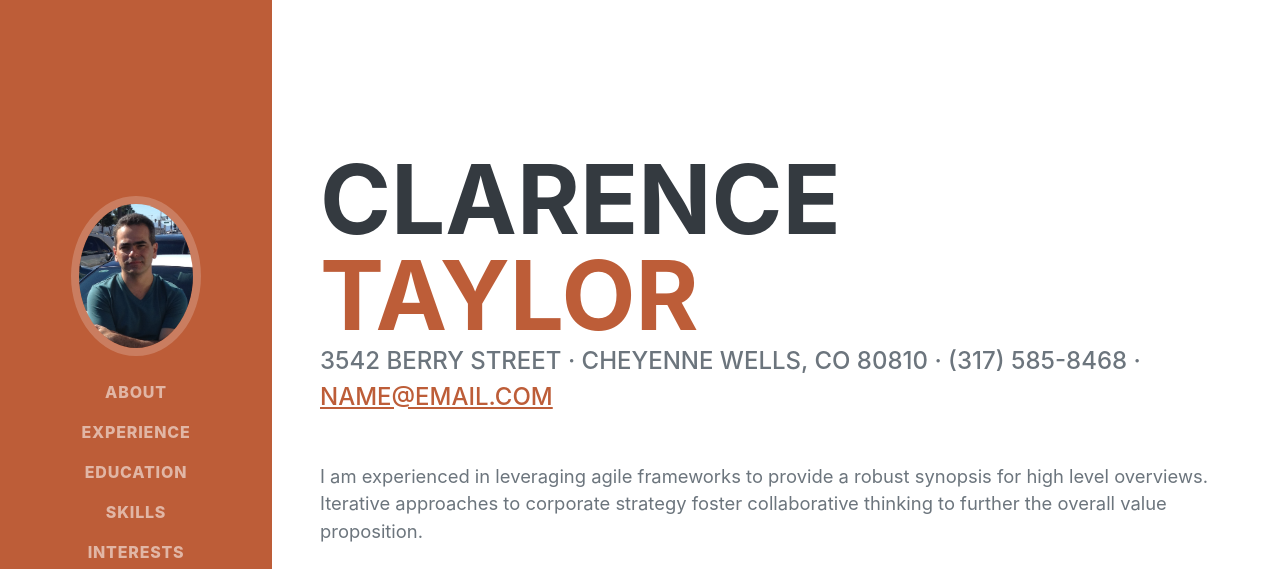
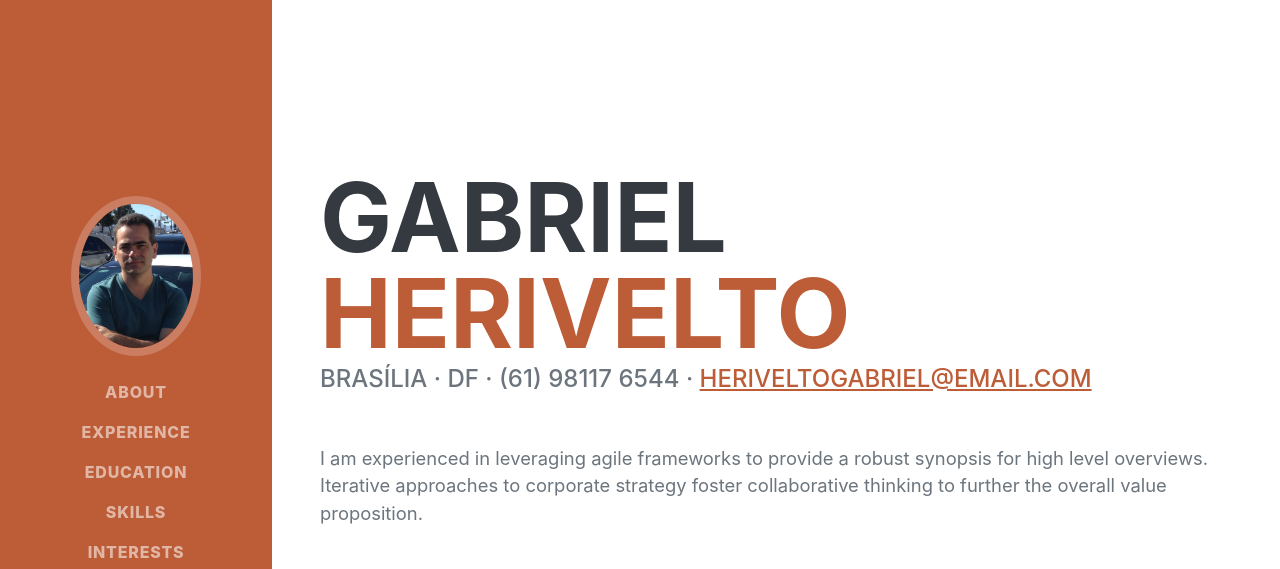
Before and after one commit to heriveltogabriel/nodecurriculo, a website: page views/index.html in a window 1280 px wide. Shown: the top 569 px of the page. Drawn offline with nearby package versions, Linux system fonts and the light colour scheme; a web font is replaced by a local one.

Commit message:
Commit inicial

```diff
--- a/views/index.html
+++ b/views/index.html
@@ -5,7 +5,7 @@
         <meta name="viewport" content="width=device-width, initial-scale=1, shrink-to-fit=no" />
         <meta name="description" content="" />
         <meta name="author" content="" />
-        <title>Resume - Start Bootstrap Theme</title>
+        <title>Resume - Start Bootstrap Theme 2</title>
         <link rel="icon" type="image/x-icon" href="assets/img/favicon.ico" />
         <!-- Font Awesome icons (free version)-->
         <script src="https://use.fontawesome.com/releases/v5.15.3/js/all.js" crossorigin="anonymous"></script>
@@ -19,7 +19,7 @@
         <!-- Navigation-->
         <nav class="navbar navbar-expand-lg navbar-dark bg-primary fixed-top" id="sideNav">
             <a class="navbar-brand js-scroll-trigger" href="#page-top">
-                <span class="d-block d-lg-none">Clarence Taylor</span>
+                <span class="d-block d-lg-none">Herivelto Gabriel</span>
                 <span class="d-none d-lg-block"><img class="img-fluid img-profile rounded-circle mx-auto mb-2" src="assets/img/profile.jpg" alt="..." /></span>
             </a>
             <button class="navbar-toggler" type="button" data-bs-toggle="collapse" data-bs-target="#navbarResponsive" aria-controls="navbarResponsive" aria-expanded="false" aria-label="Toggle navigation"><span class="navbar-toggler-icon"></span></button>
@@ -40,12 +40,12 @@
             <section class="resume-section" id="about">
                 <div class="resume-section-content">
                     <h1 class="mb-0">
-                        Clarence
-                        <span class="text-primary">Taylor</span>
+                        Gabriel
+                        <span class="text-primary">Herivelto</span>
                     </h1>
                     <div class="subheading mb-5">
-                        3542 Berry Street · Cheyenne Wells, CO 80810 · (317) 585-8468 ·
-                        <a href="mailto:name@email.com">name@email.com</a>
+                        Brasília · DF · (61) 98117 6544 ·
+                        <a href="mailto:name@email.com">heriveltogabriel@email.com</a>
                     </div>
                     <p class="lead mb-5">I am experienced in leveraging agile frameworks to provide a robust synopsis for high level overviews. Iterative approaches to corporate strategy foster collaborative thinking to further the overall value proposition.</p>
                     <div class="social-icons">
```
